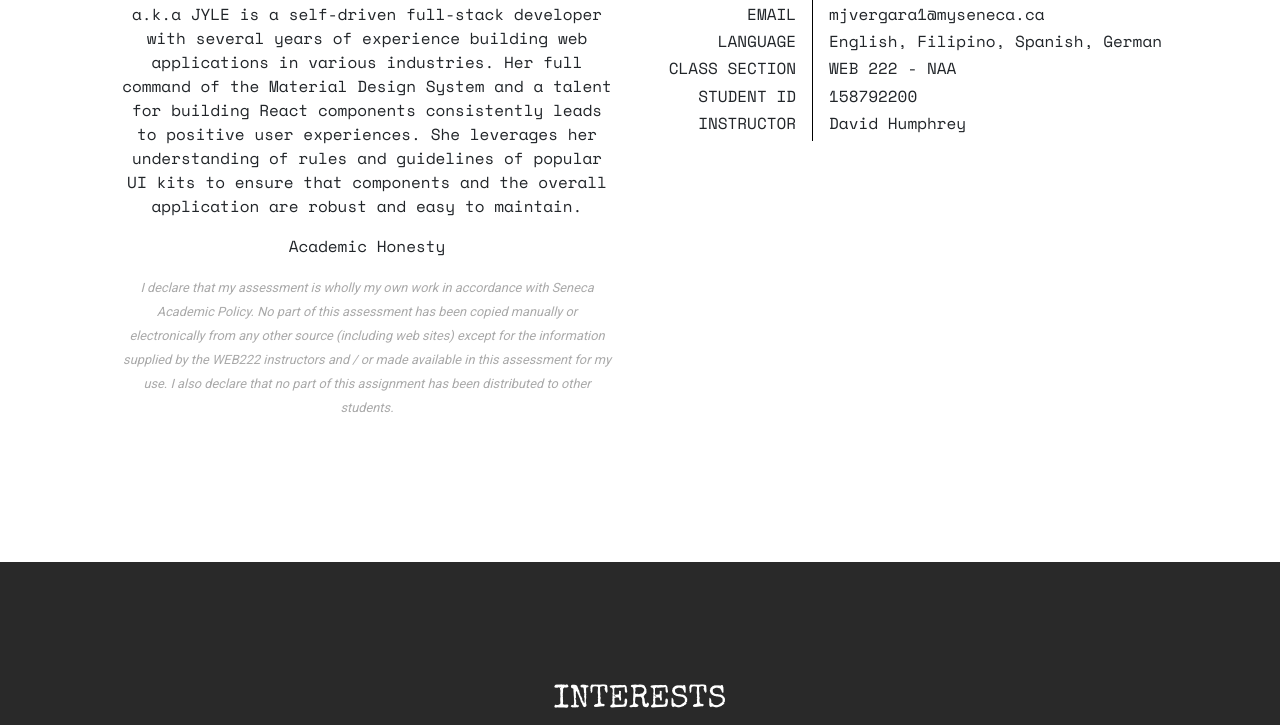
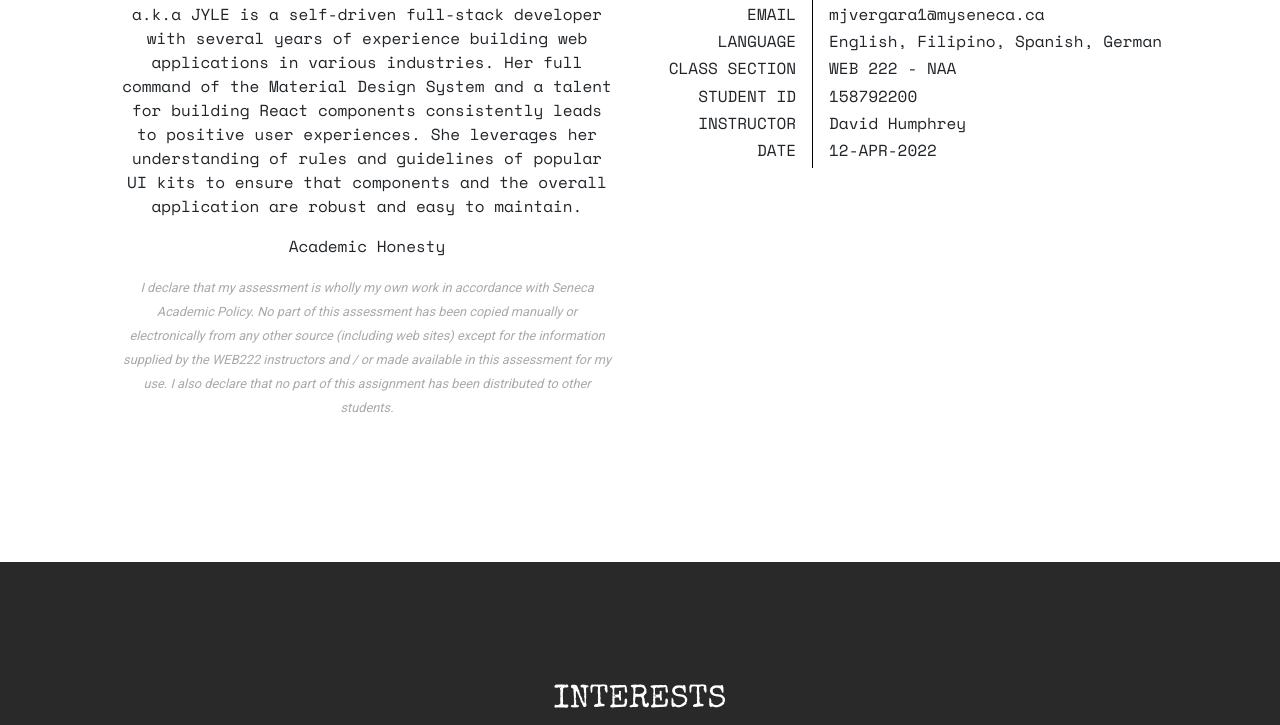
Before and after one commit to jylevergara/website-2021, a plain HTML site: page index.html in a window 1280 px wide. Shown: the part 1222-1947 px from the top of the page. Drawn offline with nearby package versions, Linux system fonts and the light colour scheme.

Commit message:
add date

```diff
--- a/index.html
+++ b/index.html
@@ -89,6 +89,7 @@
                 <h6>CLASS SECTION</h6>
                 <h6>STUDENT ID</h6>
                 <h6>INSTRUCTOR</h6>
+                <h6>DATE</h6>
               </div>
               <div style="padding-left: 1em; text-align: left">
                 <h6>Unknown</h6>
@@ -97,6 +98,7 @@
                 <h6>WEB 222 - NAA</h6>
                 <h6>158792200</h6>
                 <h6>David Humphrey</h6>
+                <h6>12-APR-2022</h6>
               </div>
             </div>
           </div>
```
